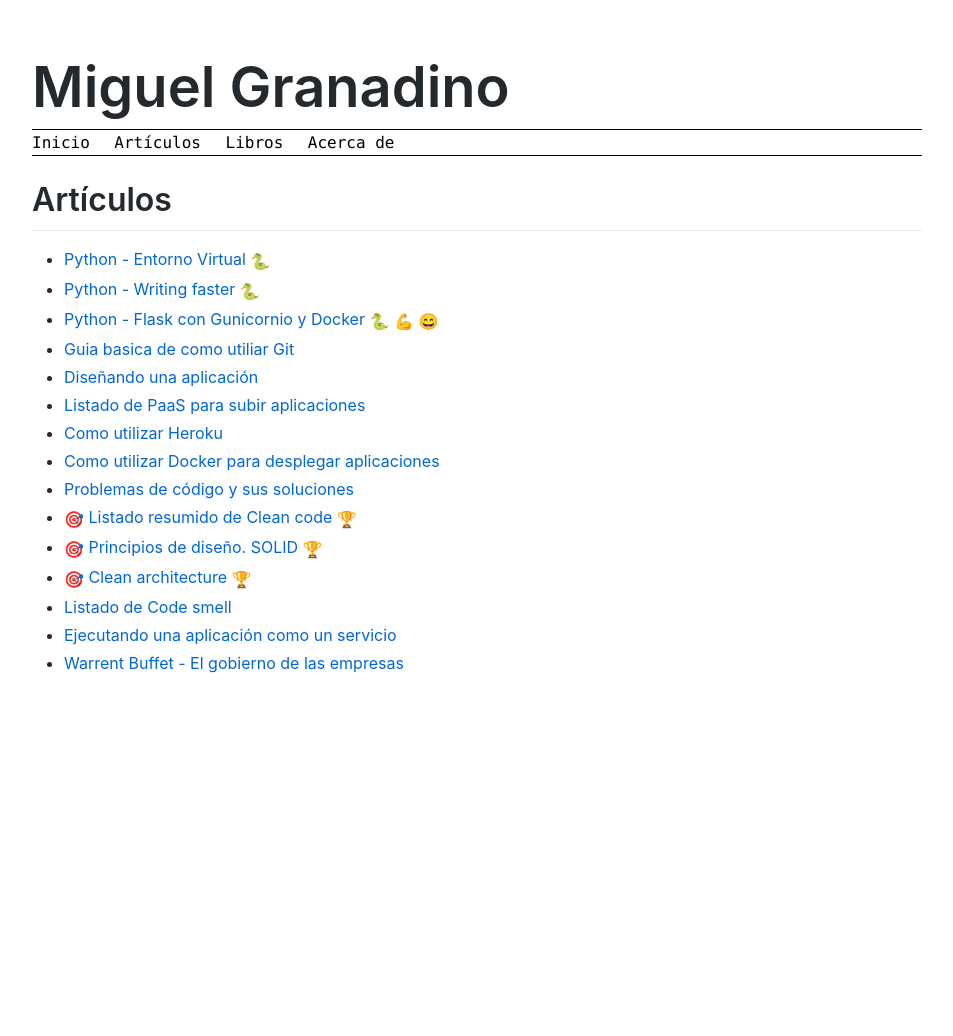
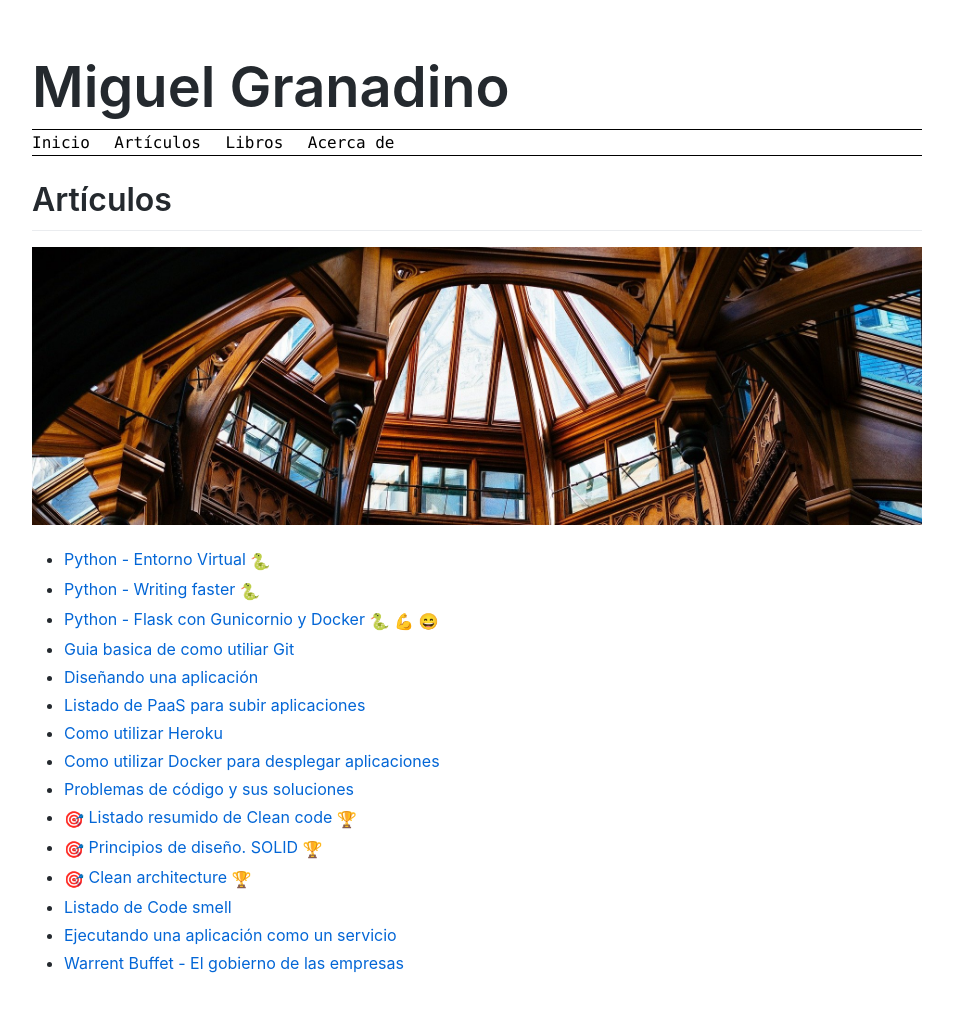
Before and after one commit to Akira3030/formacion, a Jekyll site: the page built from index.md, in a window 1280 px wide. Shown: the whole page, without its empty margins (163-1116 px from the left). Built offline with Jekyll 4.4.1, drawn with Linux system fonts in a browser that asks for light colours; emoji names are drawn with the system emoji font; before the commit the page ends 900 px from its top, so only the background shows below that.

Commit message:
Update index.md

```diff
--- a/index.md
+++ b/index.md
@@ -4,6 +4,8 @@ title: Articulos
 ---
 
 # Artículos
+
+![]({{ site.site_url }}/assets/img/architecture-1851117_1920-1_600.jpg)
 
 * [Python - Entorno Virtual](articulos/python-entorno-virtual.md) :snake:
 * [Python - Writing faster](articulos/written-faster-python.md) :snake:
```
